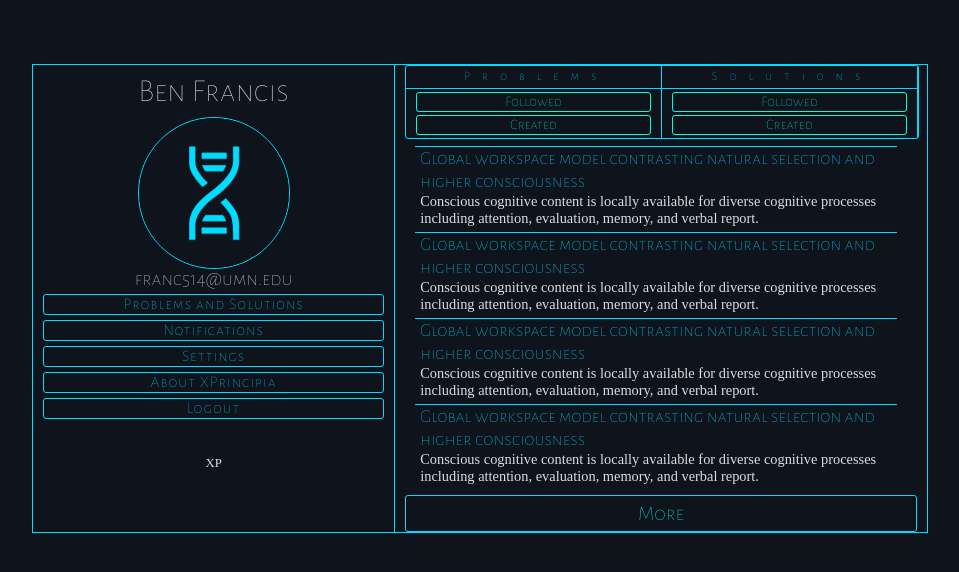
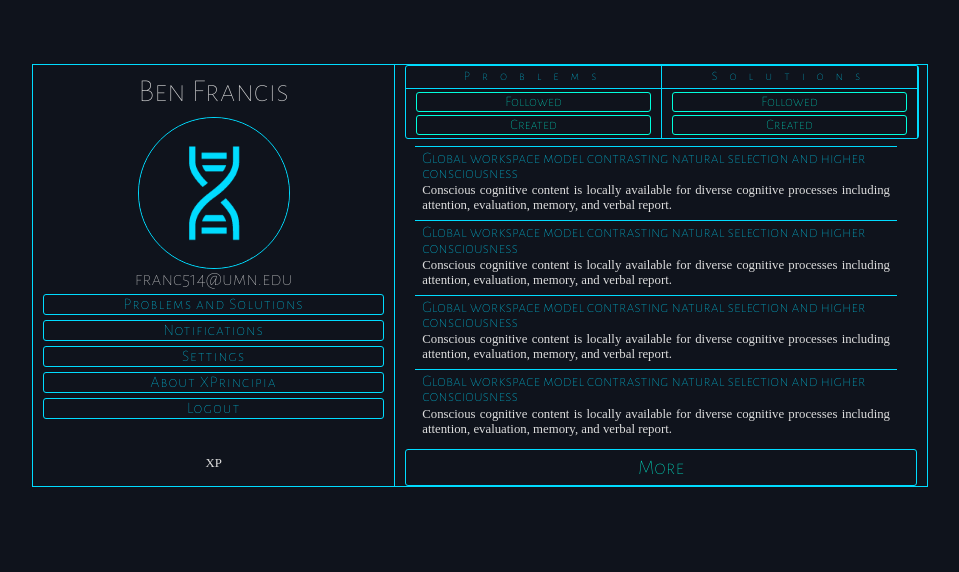
Before and after one commit to ShayanJa/xPrincipia_frontend, a React (Create React App) app: page /profile in a window 1280 px wide. Shown: the top 572 px of the page, without its empty margins (160-1119 px from the left). Built offline with nearby package versions, Linux system fonts and the light colour scheme.

Commit message:
added more hovers, made profile components, more cleaning up

```diff
--- a/src/assets/App.css
+++ b/src/assets/App.css
@@ -930,12 +930,16 @@
     	border-width: 1px 0px 0px 0px;
     	padding: 2px;
     }
+    #profileRightUnit:hover {
+      color: #ffffff;
+      cursor: pointer;
+    }
     #profileUnitTitle {
       display: block;
       margin: 0px;
       padding: 2px 5px 2px 5px;
       font-size: 100%;
-      color: #00dcff;
+      color: #00dcff !important;
       line-height: 95%;
       height: auto;
     }
@@ -1123,12 +1127,8 @@
   padding-left: 3px;
   padding-bottom: 0px;
 }
-#subProblemUnit:hover #percent {
-  color: #00ffdc;
-  cursor: pointer;
-}
-#solutionUnit:hover #percent {
-  color: #00ffdc;
+#subProblemUnit:hover #subProblemSummary, #solutionUnit:hover #solutionUnitSummary {
+  color: #ffffff;
   cursor: pointer;
 }
 #percent {
@@ -1163,6 +1163,7 @@
   letter-spacing: 1px;
 }
 #subProblemSummary, #solutionUnitSummary {
+  color: #dddddd;
   clear: both;
   border: 1px solid #dddddd;
   border-width: 0px 0px 0px 0px;
--- a/src/components/ProfileContainer.jsx
+++ b/src/components/ProfileContainer.jsx
@@ -2,6 +2,7 @@ import React from 'react';
 import ReactDOM from 'react-dom';
 import img from '../assets/dnablackinvert.png'
 import SearchUnit from './SearchUnit.jsx';
+import ProfileUnit from './ProfileUnit.jsx';
 
 export default class ProfileContainer extends React.Component {
    render() {
@@ -38,10 +39,10 @@ export default class ProfileContainer extends React.Component {
                 </div>
             </div>
             <div id="profileRightElements">
-              <SearchUnit />
-              <SearchUnit />
-              <SearchUnit />
-              <SearchUnit />
+              <ProfileUnit />
+              <ProfileUnit />
+              <ProfileUnit />
+              <ProfileUnit />
             </div>
             <a href="moreElementsHere"><div id="moreButton">
                 More
--- /dev/null
+++ b/src/components/ProfileUnit.jsx
@@ -0,0 +1,19 @@
+import React from 'react';
+import ReactDOM from 'react-dom';
+
+export default class ProfileUnit extends React.Component {
+   render() {
+      return (
+
+      <div id="profileRightUnit">
+          <div id="profileUnitTitle">
+              Global workspace model contrasting natural selection and higher consciousness
+          </div>
+          <div id="unitSummary">
+              Conscious cognitive content is locally available for diverse cognitive processes including attention, evaluation, memory, and verbal report.
+          </div>
+      </div>
+
+      );
+   }
+}
--- a/src/components/SearchContainer.jsx
+++ b/src/components/SearchContainer.jsx
@@ -1,16 +1,21 @@
 import React from 'react';
 import ReactDOM from 'react-dom';
+import SearchForm from './SearchForm.jsx';
 import SearchUnit from './SearchUnit.jsx';
+import ProfileUnit from './ProfileUnit.jsx';
 
 export default class SearchContainer extends React.Component {
    render() {
       return (
-        <div id="searchContainer">
-            <SearchUnit />
-            <SearchUnit />
-            <SearchUnit />
-            <SearchUnit />
-            <SearchUnit />
+        <div id="searchBox">
+            <SearchForm />
+            <div id="searchElements">
+              <ProfileUnit />
+              <ProfileUnit />
+              <ProfileUnit />
+              <ProfileUnit />
+              <ProfileUnit />
+            </div>
         </div>
       );
    }
--- a/src/components/SubProblemUnit.jsx
+++ b/src/components/SubProblemUnit.jsx
@@ -13,7 +13,6 @@ export default class SubProblemUnit extends React.Component {
                 <div id="subProblemSummary">
                    Lorem ipsum dolor sit amet, consectetur adipiscing elit. Cras ut dolor ante. Duis id pretium metus. Nunc suscipit in ipsum eu condimentum. Fusce nec egestas sapien, id mattis nisl. Curabitur venenatis dui lorem, a rutrum nibh sollicitudin id.
                 </div>
-
         </div>
       );
    }
--- a/src/components/WelcomeContainer.jsx
+++ b/src/components/WelcomeContainer.jsx
@@ -4,7 +4,7 @@ import WelcomeUnit from './WelcomeUnit.jsx';
 import WelcomeForm from './WelcomeForm.jsx';
 import WelcomeMore from './WelcomeMore.jsx';
 
-export default class SearchContainer extends React.Component {
+export default class WelcomeContainer extends React.Component {
    render() {
       return (
         <div id="welcomeBox">
--- a/src/index.js
+++ b/src/index.js
@@ -3,29 +3,31 @@ import ReactDOM from 'react-dom';
 import { Router, Route, Link, hashHistory, IndexRoute, browserHistory } from 'react-router';
 import App from './App';
 import AnswerContainer from './components/AnswerContainer.jsx';
-import SideBar from './components/SideBar';
-import Layout from './components/Layout.jsx';
-import SolutionContainer from './components/SolutionContainer.jsx';
 import CreatedSolution from './components/CreatedSolution.jsx';
 import CreateProblem from './components/CreateProblem.jsx';
 import CreateSolution from './components/CreateSolution.jsx';
+import FullProblem from './components/FullProblem.jsx';
+import FullSolution from './components/FullSolution.jsx';
+import Info from './components/Info.jsx';
+import Layout from './components/Layout.jsx';
+import LoginContainer from './components/LoginContainer.jsx';
+import LoginUnit from './components/LoginUnit.jsx';
+import ProfileContainer from './components/ProfileContainer.jsx';
 import QuestionContainer from './components/QuestionContainer.jsx';
+import RegisterUnit from './components/RegisterUnit.jsx';
+import SearchContainer from './components/SearchContainer.jsx';
+import SideBar from './components/SideBar';
+import SolutionContainer from './components/SolutionContainer.jsx';
 import SuggestionContainer from './components/SuggestionContainer.jsx';
 import SubProblemContainer from './components/SubProblemContainer.jsx';
-import FullProblem from './components/FullProblem.jsx';
-import FullSolution from './components/FullSolution.jsx';
-import Welcome from './components/WelcomeContainer.jsx';
-import LoginContainer from './components/LoginContainer.jsx';
-import Info from './components/Info.jsx';
-import LoginUnit from './components/LoginUnit.jsx';
-import RegisterUnit from './components/RegisterUnit.jsx';
-import ProfileContainer from './components/ProfileContainer.jsx'
+import WelcomeContainer from './components/WelcomeContainer.jsx';
 import './assets/index.css';
 
 ReactDOM.render(
   <Router history={browserHistory}>
     <Route path='/' component={App}>
-    <Route path='/welcome' component={Welcome}></Route>
+    <Route path='/welcome' component={WelcomeContainer}></Route>
+    <Route path='/search' component={SearchContainer}></Route>
     <Route path='/profile' component={ProfileContainer}></Route>
     <Route path='/logincontainer' component={LoginContainer}>
       <IndexRoute component={LoginContainer}></IndexRoute>
```
